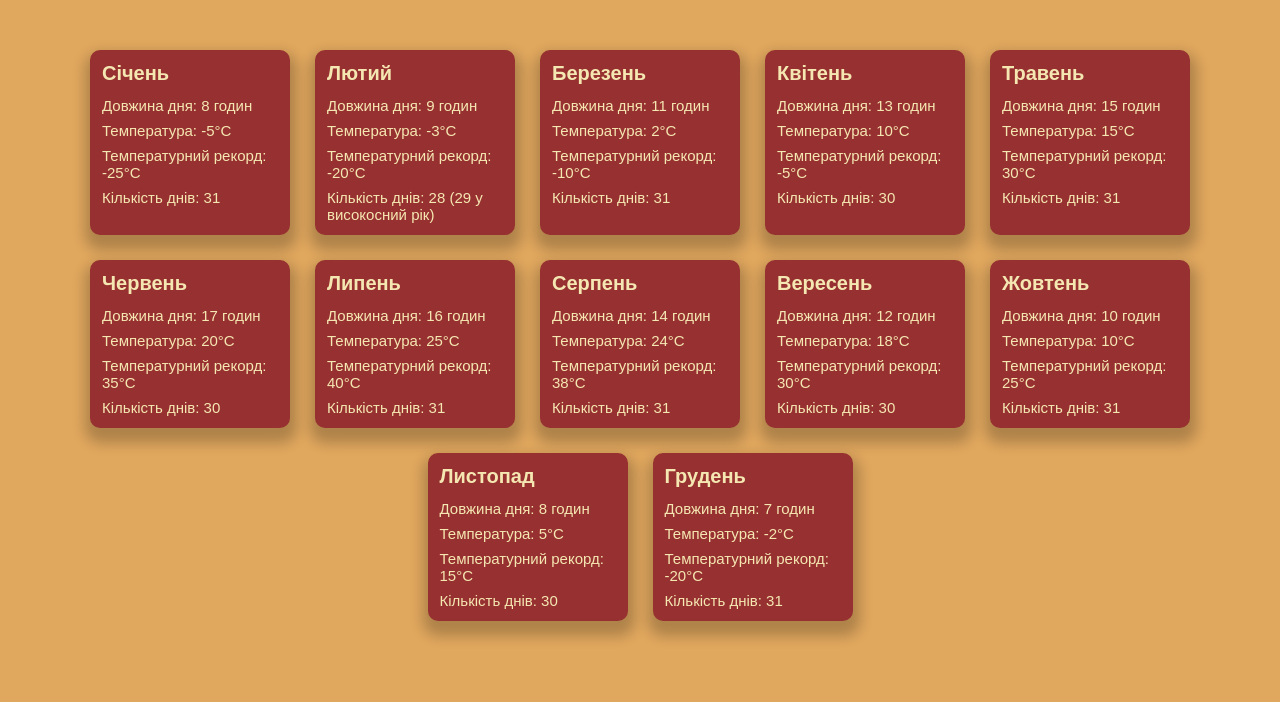
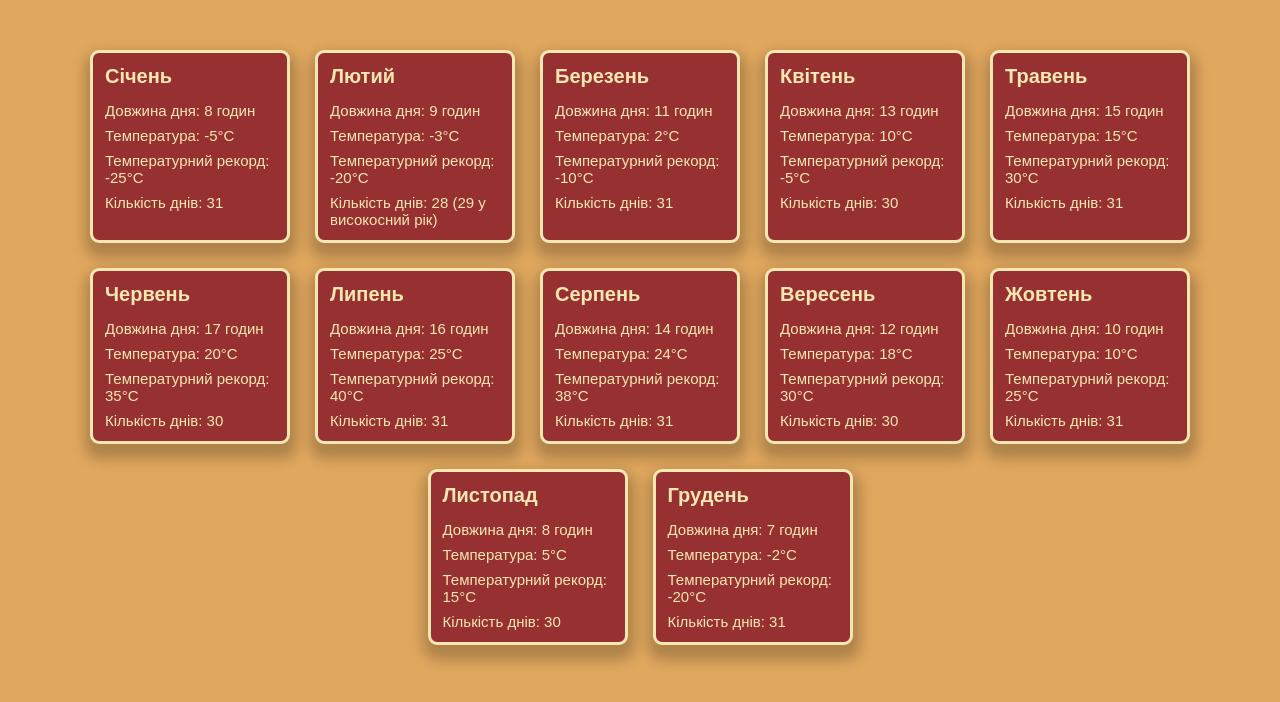
Before and after one commit to mcshell7/html_06_24, a plain HTML site: page HW3/HW3.3.html in a window 1280 px wide. Drawn offline with Linux system fonts and the light colour scheme.

Commit message:
HW updated

```diff
--- a/HW3/HW3.3.html
+++ b/HW3/HW3.3.html
@@ -22,25 +22,25 @@
             display: flex;
             justify-content: center;
             flex-wrap: wrap;
+            align-items: stretch;
         }
         .card{
             width: 200px;
             background-color: #973131;
-            transition: all 0.8s;
+            transition: all 0.9s;
             font-family: sans-serif;
             padding: 12px 12px 4px 12px;
-            border-radius: 10px;
+            border-radius: 9px;
             cursor: pointer;
             color: #F5E7B2;
-            flex-grow: 1 0;
-
             box-shadow: 1px 9px 13px 6px rgba(0,0,0,0.22);
             -webkit-box-shadow: 1px 9px 13px 6px rgba(0,0,0,0.22);
             -moz-box-shadow: 1px 9px 13px 6px rgba(0,0,0,0.22);
+            border: 3px solid currentColor;
         }
         .card h2{
             font-size: 20px;
-            margin-bottom: 12px;
+            margin-bottom: 14px;
         }
         .card p{
             font-size: 15px;
@@ -49,6 +49,7 @@
         .card:hover{
             background-color: #F5E7B2;
             color: #973131;
+            transform: scale(1.06);
         }
 
     </style>
```
